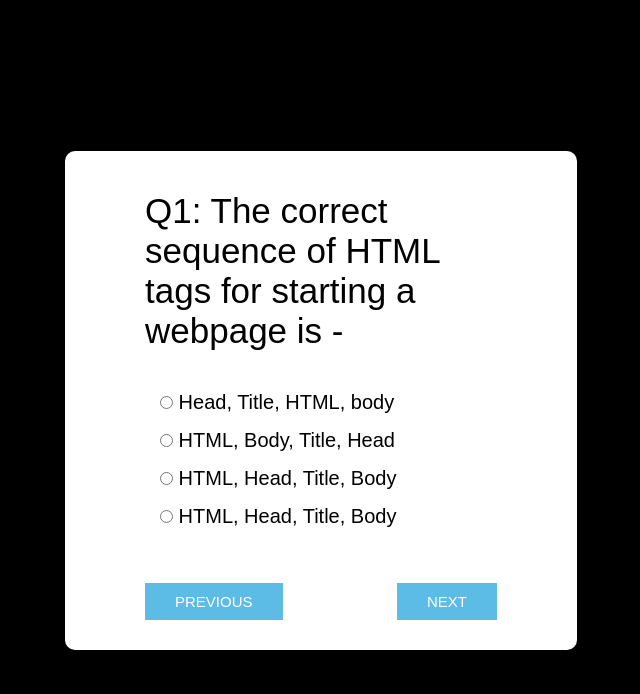
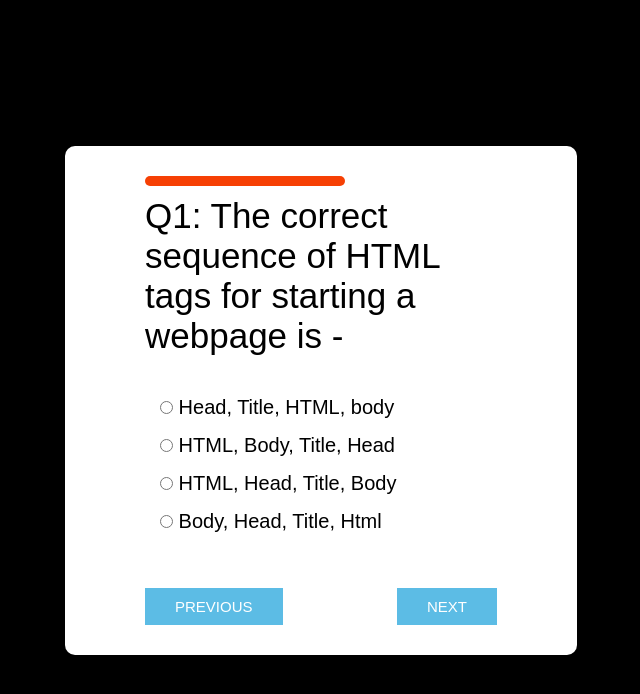
Before and after one commit to Kirannegi02/Quiz, a plain HTML site: page Quiz.html in a window 1280 px wide. Shown: the whole page, without its empty margins (319-959 px from the left). Drawn offline with Linux system fonts and the light colour scheme.

Commit message:
Minor changes

```diff
--- a/Quiz.html
+++ b/Quiz.html
@@ -12,6 +12,9 @@
 <body>
     <div class="quiz-container" id="quiz">
         <div class="quiz-header">
+            <div id="bar">
+                <div id="inabar"></div>
+            </div>
             <h2 id="question">Question desplays here</h2>
             <ul>
                 <li>
--- a/script.js
+++ b/script.js
@@ -4,31 +4,39 @@ const quizData = [
       a: "Head, Title, HTML, body",
       b: "HTML, Body, Title, Head",
       c: "HTML, Head, Title, Body",
-      d: "HTML, Head, Title, Body",
+      d: "Body, Head, Title, Html",
       correct: "c",
     },
     {
-      question: "Q2: Which of the following element is responsible for making the text bold in HTML? ",
-      a: "1st",
-      b: "2nd",
-      c: "3rd",
-      d: "4rd",
+      question: "Q2: Which attribute is used to provide a unique name to an HTML element? ",
+      a: "id",
+      b: "class",
+      c: "type",
+      d: "None of the above",
       correct: "a",
     },
     {
-      question: "Q3: Which of the following tag is used to insert a line-break in HTML?",
-      a: "1st",
-      b: "2nd",
-      c: "3rd",
-      d: "4rd",
+      question: "Q3: How many sizes of headers are available in HTML by default?",
+      a: "5",
+      b: "1",
+      c: "3",
+      d: "6",
       correct: "d",
     },
     {
-      question: "Q4: Which of the following element is responsible for making the text italic in HTML? ",
-      a: "1st",
-      b: "2nd",
-      c: "3rd",
-      d: "4rd",
+      question: "Q4: Can negative values be allowed in padding property?",
+      a: "Yes",
+      b: "No",
+      c: "Depends on property ",
+      d: "None of the above",
+      correct: "b",
+    },
+    {
+      question: "Q5: HTML files are saved by default with the extension? ",
+      a: ".html",
+      b: ".h",
+      c: ".ht",
+      d: "None of the above",
       correct: "a",
     },
   ];
--- a/style.css
+++ b/style.css
@@ -40,6 +40,20 @@ html {
 
 input {
     cursor: pointer;
+}
+
+#bar {
+    border-radius: 50px;
+    background-color: #f64004;
+    width: 200px;
+    height: 10px;
+}
+
+#inabar{
+    border-radius: 50px;
+    background-color: #035d05;
+    width: 0%;
+    height: 10px;
 }
 
 #submit,
```
